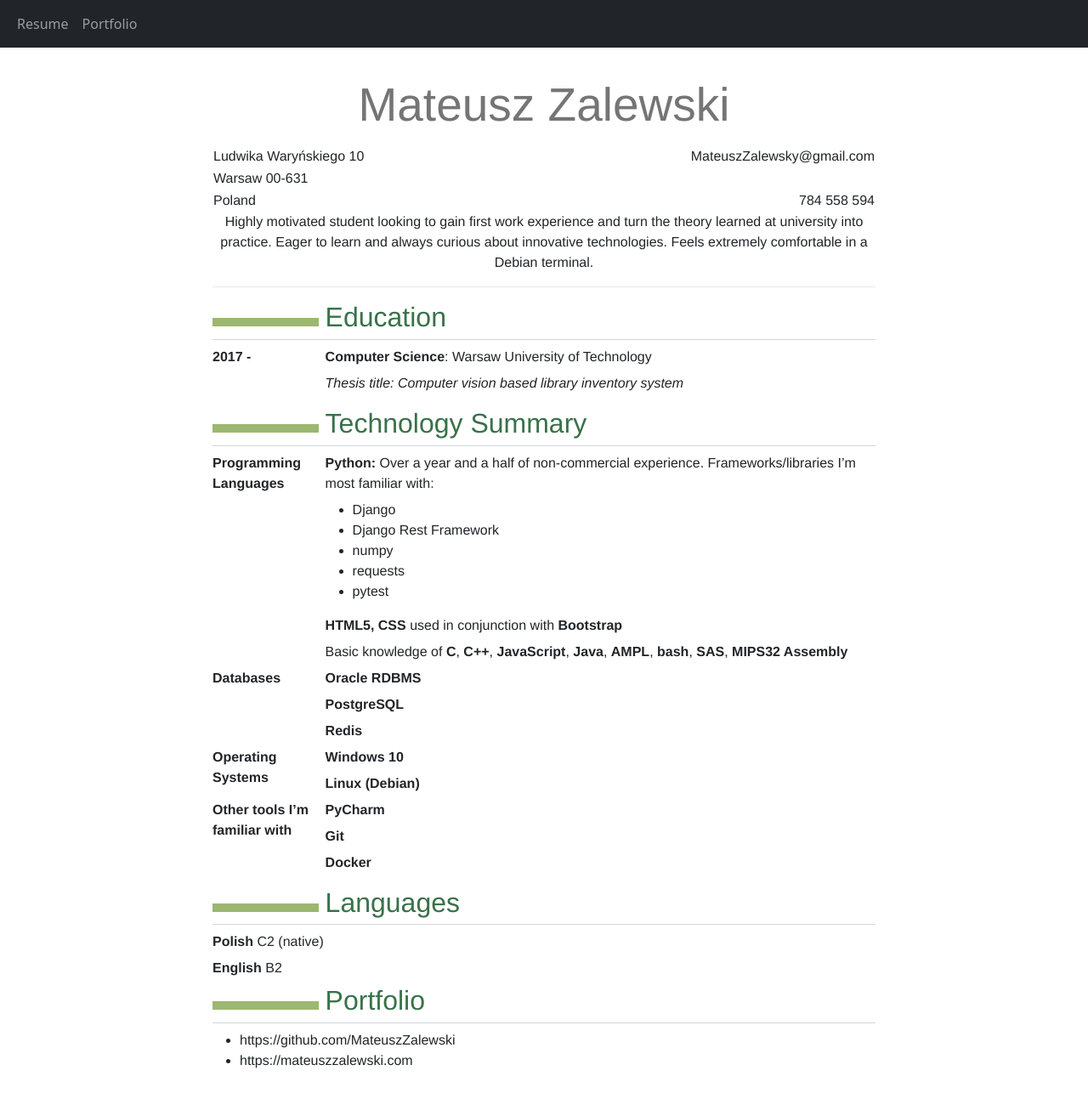
After one commit to MateuszZalewski/portfolio, a Django app: page /resume/ in a window 1280 px wide. The commit adds this page. Shown: the whole page at 85% size. Run offline with Django 3.2, Linux system fonts and the light colour scheme; parts of the project's set-up code (start-up, migrations or seed data) failed here and were passed over.

Commit message:
add resume page

```diff
--- a/app/projects/static/projects/main.css
+++ b/app/projects/static/projects/main.css
@@ -82,3 +82,87 @@
 .card {
     padding-top: 1rem;
 }
+
+.resume code{white-space: pre-wrap;}
+.resume span.smallcaps{font-variant: small-caps;}
+.resume span.underline{text-decoration: underline;}
+.resume div.column{display: inline-block; vertical-align: top; width: 50%;}
+.resume div.hanging-indent{margin-left: 1.5em; text-indent: -1.5em;}
+.resume ul.task-list{list-style: none;}
+
+.resume {
+  font-family: "Helvetica Neue", Helvetica, Arial, sans-serif;
+  max-width: 800px;
+  margin: auto;
+  background: #FFFFFF;
+  padding: 10px 10px 10px 10px;
+}
+
+/*!* Title of the resume *!*/
+.resume h1 {
+  font-size: 55px;
+  color: #757575;
+  text-align:center;
+  margin-bottom:15px;
+}
+
+/*!* Titles of categories *!*/
+.resume h2 {
+  /* This is called "sectioncolor" in the ConTeXt stylesheet. */
+  color: #397249;
+}
+
+/*!* There is a bar just before each category *!*/
+.resume h2:before {
+  content: "";
+  display: inline-block;
+  margin-right:1%;
+  width: 16%;
+  height: 10px;
+  /* This is called "rulecolor" in the ConTeXt stylesheet. */
+  background-color: #9CB770;
+}
+
+/*!* Definitions *!*/
+.resume dt {
+  float: left;
+  clear: left;
+  width: 17%;
+  font-weight: bold;
+}
+
+.resume dd {
+  margin-left: 17%;
+  margin-bottom:7px;
+}
+
+.resume p {
+  margin-top:0;
+  margin-bottom:7px;
+}
+
+/*!* Blockquotes *!*/
+.resume blockquote {
+  text-align: center
+}
+
+/*!* Links *!*/
+.resume a {
+  text-decoration: none;
+  color: #397249;
+}
+.resume a:hover, a:active {
+  background-color: #397249;
+  color: #FFFFFF;
+  text-decoration: none;
+  text-shadow: 1px 1px 1px #333;
+}
+
+/*!* Horizontal separators *!*/
+.resume hr {
+  color: #A6A6A6;
+}
+
+.resume table {
+  width: 100%;
+}
--- /dev/null
+++ b/app/projects/templates/projects/resume.html
@@ -0,0 +1,87 @@
+{% extends 'projects/base.html' %}
+{% block content %}
+    <div class="resume">
+            <h1 id="mateusz-zalewski">Mateusz Zalewski</h1>
+        <table>
+            <tbody>
+                <tr class="odd">
+                    <td>Ludwika Waryńskiego 10</td>
+                    <td style="text-align: right;">MateuszZalewsky@gmail.com</td>
+                </tr>
+                <tr class="even">
+                    <td>Warsaw 00-631</td>
+                    <td style="text-align: right;"></td>
+                </tr>
+                <tr class="odd">
+                    <td>Poland</td>
+                    <td style="text-align: right;">784 558 594</td>
+                </tr>
+            </tbody>
+        </table>
+        <blockquote>
+            <p>Highly motivated student looking to gain first work experience and turn the theory learned at university into practice. Eager to learn and always curious about innovative technologies. Feels extremely comfortable in a Debian terminal.</p>
+        </blockquote>
+        <hr/>
+        <h2 id="education">Education</h2>
+        <dl>
+            <dt>2017 -</dt>
+            <dd><p><strong>Computer Science</strong>: Warsaw University of Technology</p>
+                <p><em>Thesis title: Computer vision based library inventory system</em></p>
+            </dd>
+        </dl>
+        <h2 id="technology-summary">Technology Summary</h2>
+        <dl>
+            <dt>Programming Languages</dt>
+            <dd><p><strong>Python:</strong> Over a year and a half of non-commercial experience. Frameworks/libraries I’m most familiar with:</p>
+                <ul>
+                    <li>Django</li>
+                    <li>Django Rest Framework</li>
+                    <li>numpy</li>
+                    <li>requests</li>
+                    <li>pytest</li>
+                </ul>
+            </dd>
+            <dd>
+                <p><strong>HTML5, CSS</strong> used in conjunction with <strong>Bootstrap</strong></p>
+            </dd>
+            <dd>
+                <p>Basic knowledge of <strong>C</strong>, <strong>C++</strong>, <strong>JavaScript</strong>, <strong>Java</strong>, <strong>AMPL</strong>, <strong>bash</strong>, <strong>SAS</strong>, <strong>MIPS32 Assembly</strong></p>
+            </dd>
+            <dt>Databases</dt>
+            <dd>
+                <strong>Oracle RDBMS</strong>
+            </dd>
+            <dd>
+                <strong>PostgreSQL</strong>
+            </dd>
+            <dd>
+                <strong>Redis</strong>
+            </dd>
+            <dt>Operating Systems</dt>
+            <dd>
+                <strong>Windows 10</strong>
+            </dd>
+            <dd>
+                <strong>Linux (Debian)</strong>
+            </dd>
+            <dt>Other tools I’m familiar with</dt>
+            <dd>
+                <strong>PyCharm</strong>
+            </dd>
+            <dd>
+                <strong>Git</strong>
+            </dd>
+            <dd>
+                <strong>Docker</strong>
+            </dd>
+        </dl>
+        <h2 id="languages">Languages</h2>
+        <p><strong>Polish</strong> C2 (native)</p>
+        <p><strong>English</strong> B2</p>
+        <h2 id="portfolio">Portfolio</h2>
+        <ul>
+            <li>https://github.com/MateuszZalewski</li>
+            <li>https://mateuszzalewski.com</li>
+        </ul>
+    </div>
+{% endblock %}
--- a/app/projects/urls.py
+++ b/app/projects/urls.py
@@ -1,7 +1,8 @@
 from django.urls import path
-from .views import ProjectListView, ProjectDetailView
+from .views import ProjectListView, ProjectDetailView, resume
 
 urlpatterns = [
     path('', ProjectListView.as_view(), name='project-list'),
-    path('<int:pk>', ProjectDetailView.as_view(), name='project-detail')
+    path('<int:pk>', ProjectDetailView.as_view(), name='project-detail'),
+    path('resume/', resume, name='resume'),
 ]
--- a/app/projects/views.py
+++ b/app/projects/views.py
@@ -1,5 +1,5 @@
 from django.views.generic import ListView, DetailView
-
+from django.shortcuts import render
 from .models import Project
 
 
@@ -14,3 +14,7 @@ class ProjectDetailView(DetailView):
     template_name = 'projects/detail.html'
     extra_context = {'title': 'Project Detail'}
     context_object_name = 'project'
+
+
+def resume(request):
+    return render(request, 'projects/resume.html', context={'title': 'Resume'})
```
